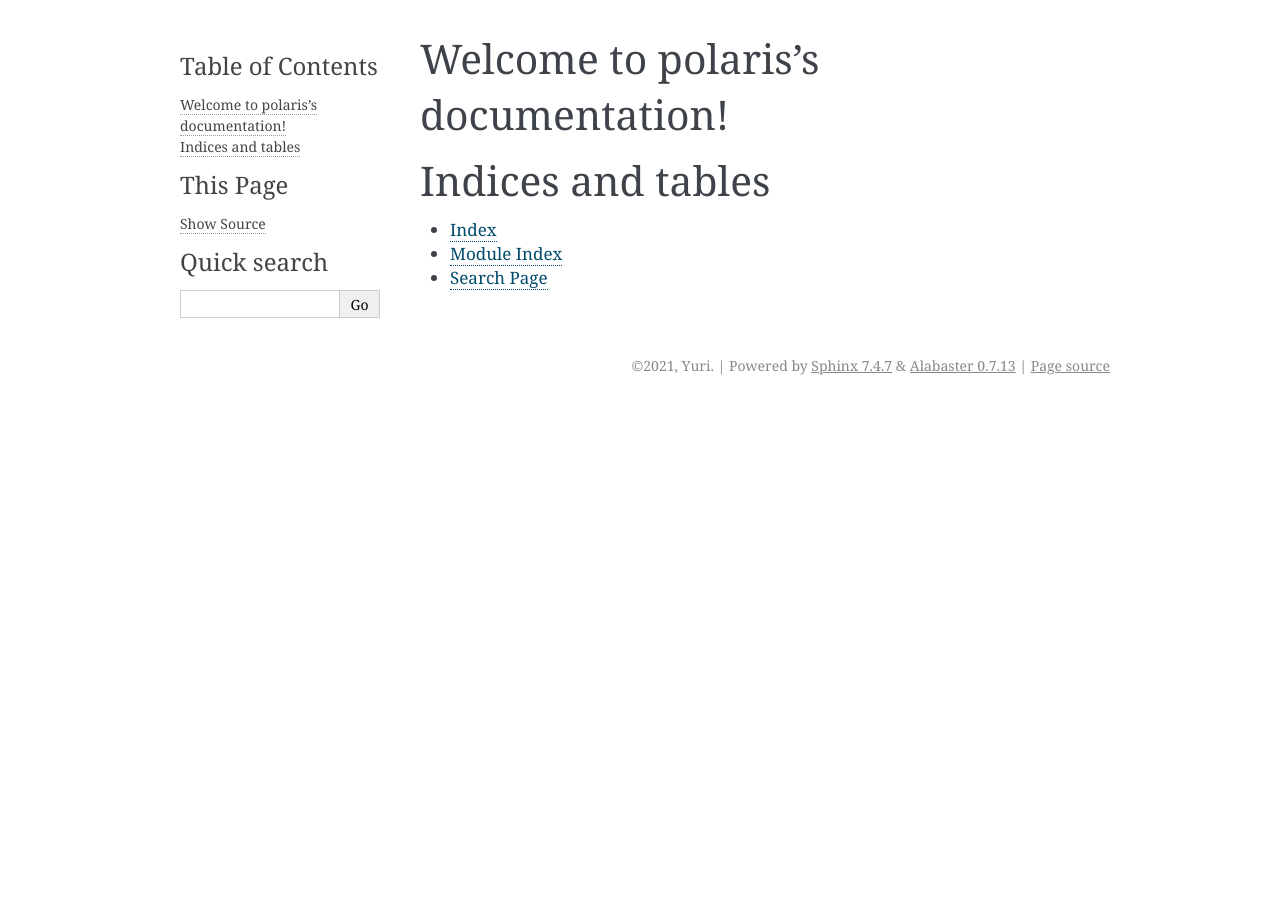
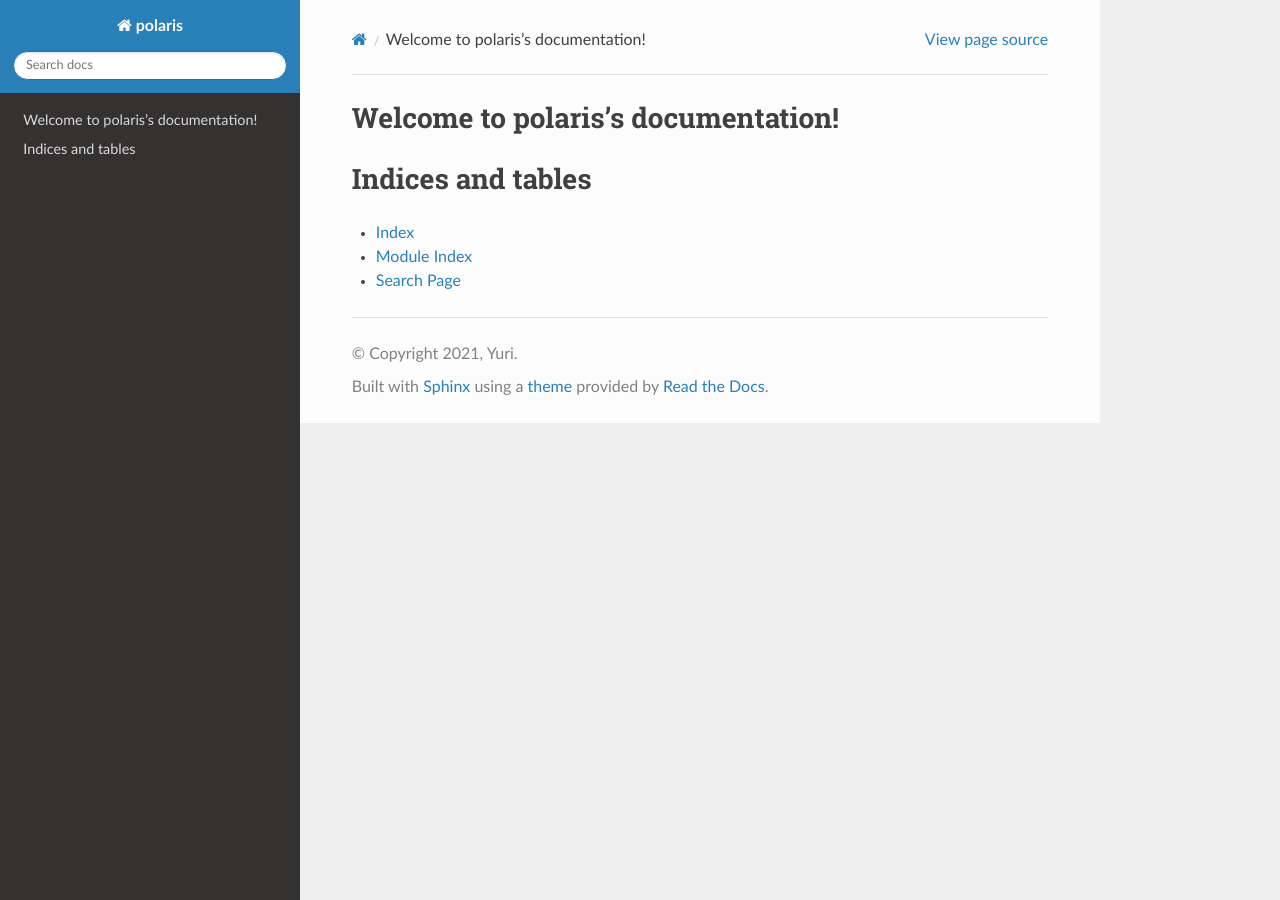
Before and after one commit to Yuricst/polaris, a Sphinx documentation site: the page built from docs/source/index.rst, in a window 1280 px wide. Built offline with Sphinx 7.4.7 and the Read the Docs theme 2.0.0, drawn with Linux system fonts in a browser that asks for light colours.

Commit message:
docs update

```diff
--- a/docs/source/conf.py
+++ b/docs/source/conf.py
@@ -26,7 +26,7 @@ author = 'Yuri'
 # The short X.Y version
 version = ''
 # The full version, including alpha/beta/rc tags
-release = '1.0'
+release = '0.1.3'
 
 
 # -- General configuration ---------------------------------------------------
@@ -76,7 +76,7 @@ pygments_style = None
 # The theme to use for HTML and HTML Help pages.  See the documentation for
 # a list of builtin themes.
 #
-html_theme = 'alabaster'
+html_theme = 'sphinx_rtd_theme'
 
 # Theme options are theme-specific and customize the look and feel of a theme
 # further.  For a list of options available for each theme, see the
```
